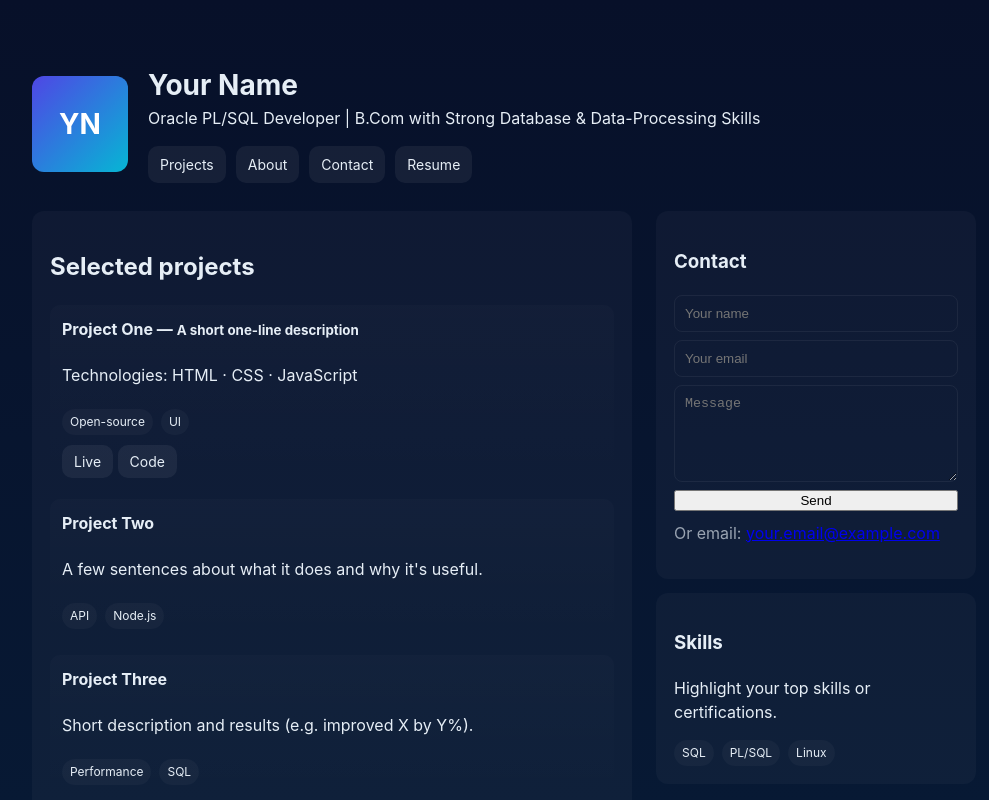
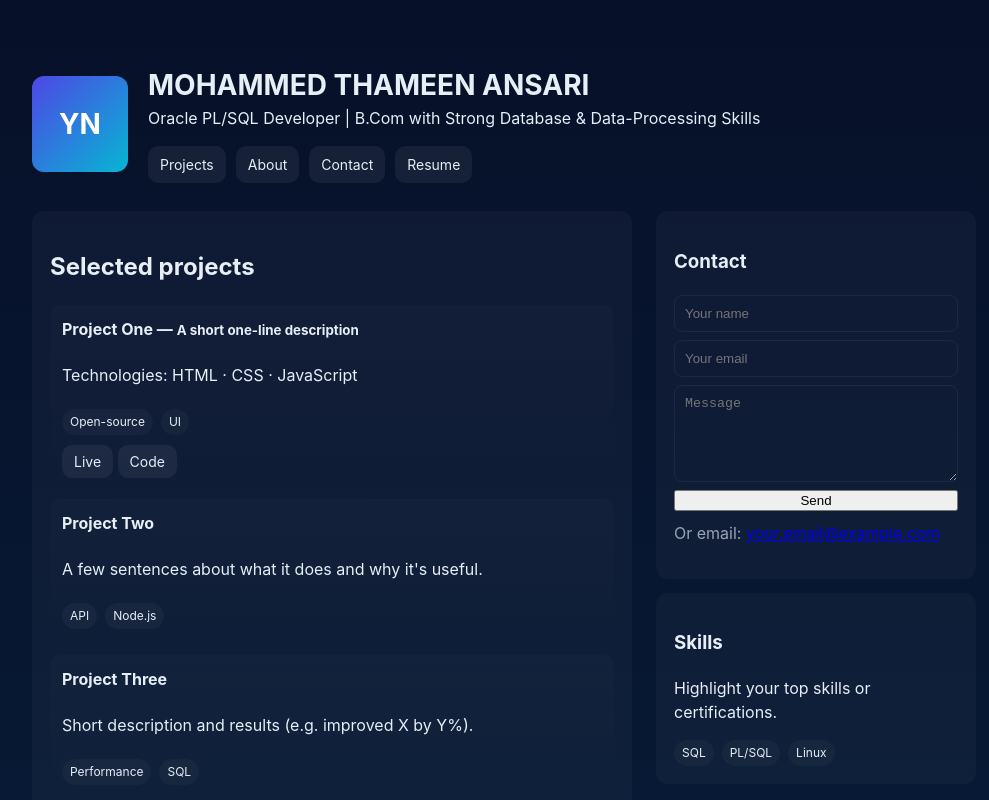
Before and after one commit to ansari-png/ansari-png.github.io, a plain HTML site: page index.html in a window 1280 px wide. Shown: the top 800 px of the page, without its empty margins (136-1125 px from the left). Drawn offline with Linux system fonts and the light colour scheme.

Commit message:
Update index.html

```diff
--- a/index.html
+++ b/index.html
@@ -35,7 +35,7 @@
     <header>
       <div class="avatar">YN</div>
       <div>
-        <h1>Your Name</h1>
+        <h1>MOHAMMED THAMEEN ANSARI</h1>
         <div class="lead"> Oracle PL/SQL Developer | B.Com with Strong Database & Data-Processing Skills</div>
         <nav>
           <a class="btn" href="#projects">Projects</a>
```
